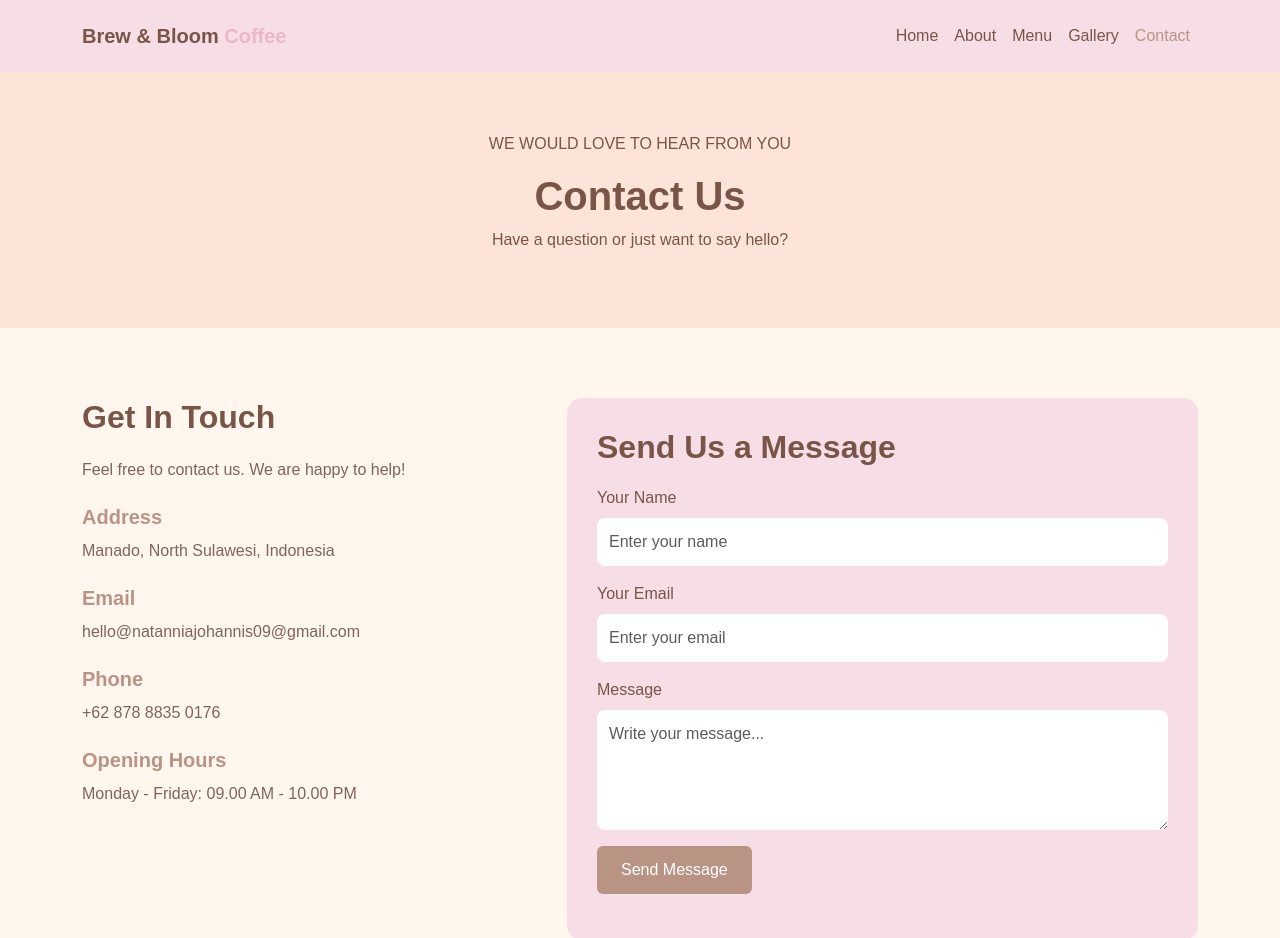
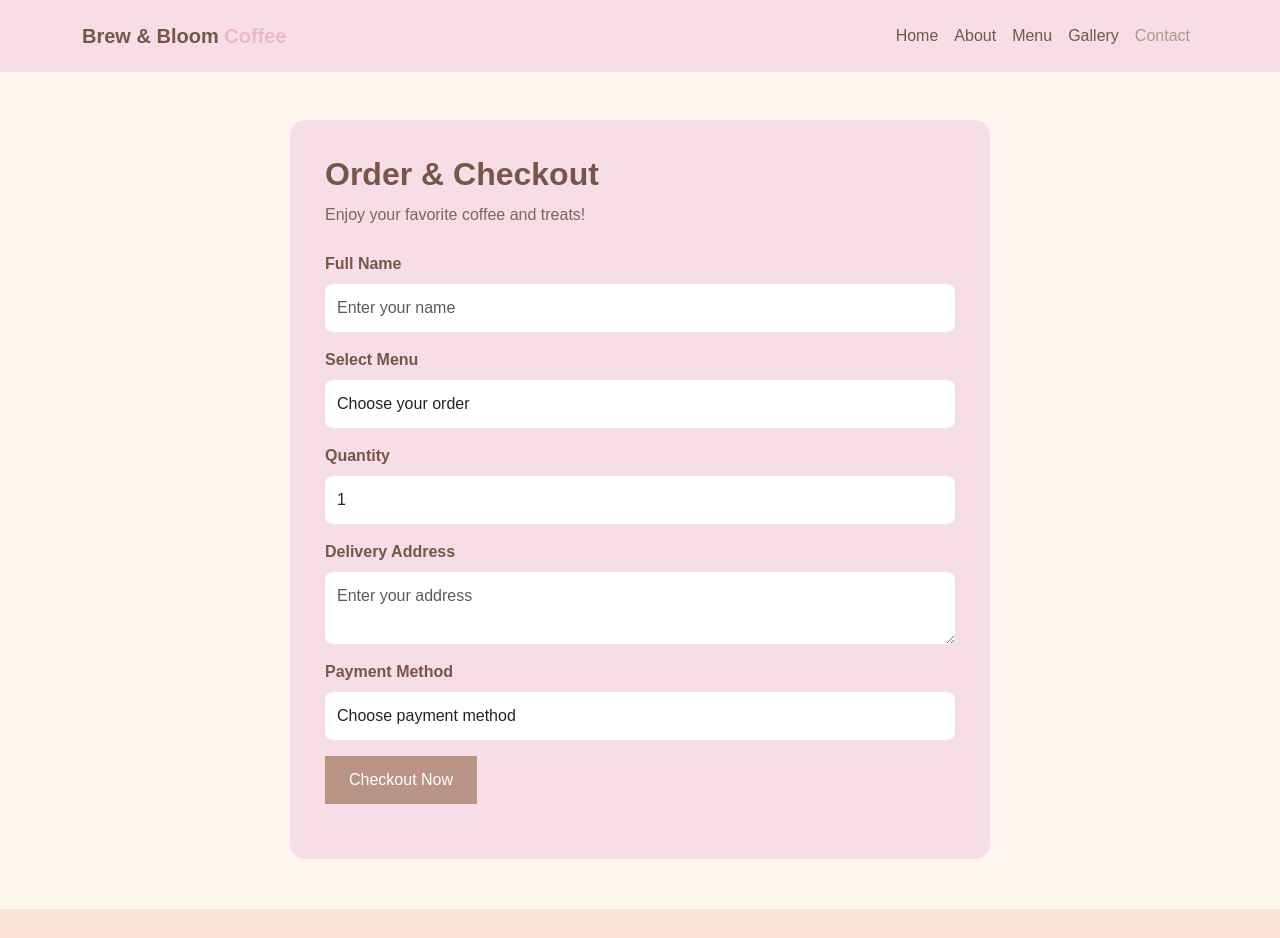
Before and after one commit to nataniajohannis09-del/brew-and-bloom-coffee, a plain HTML site: page contact.html in a window 1280 px wide. Shown: the top 938 px of the page. Drawn offline with nearby package versions, Linux system fonts and the light colour scheme.

Commit message:
update kode

```diff
--- a/contact.html
+++ b/contact.html
@@ -47,6 +47,63 @@
             </div>
         </div>
     </nav>
+
+
+<!-- Checkout Section -->
+<div class="checkout-section mt-5">
+    <h2>Order & Checkout</h2>
+    <p>Enjoy your favorite coffee and treats!</p>
+
+    <form id="checkoutForm">
+        <div class="mb-3">
+            <label class="form-label">Full Name</label>
+            <input type="text" id="customerName" class="form-control" placeholder="Enter your name" required>
+        </div>
+
+        <div class="mb-3">
+            <label class="form-label">Select Menu</label>
+            <select id="orderMenu" class="form-control" required>
+                <option value="">Choose your order</option>
+                <option value="Cappuccino">Cappuccino - Rp25.000</option>
+                <option value="Cafe Latte">Cafe Latte - Rp28.000</option>
+                <option value="Cafe Mocha">Cafe Mocha - Rp30.000</option>
+                <option value="Matcha Latte">Matcha Latte - Rp27.000</option>
+                <option value="Chocolate">Chocolate - Rp25.000</option>
+                <option value="Strawberry Milk">Strawberry Milk - Rp25.000</option>
+                <option value="Butter Croissant">Butter Croissant - Rp20.000</option>
+                <option value="Chocolate Cake">Chocolate Cake - Rp30.000</option>
+                <option value="Chicken Sandwich">Chicken Sandwich - Rp32.000</option>
+            </select>
+        </div>
+
+        <div class="mb-3">
+            <label class="form-label">Quantity</label>
+            <input type="number" id="orderQuantity" class="form-control" min="1" value="1" required>
+        </div>
+
+        <div class="mb-3">
+            <label class="form-label">Delivery Address</label>
+            <textarea id="deliveryAddress" class="form-control" placeholder="Enter your address" required></textarea>
+        </div>
+
+        <div class="mb-3">
+            <label class="form-label">Payment Method</label>
+            <select id="paymentMethod" class="form-control" required>
+                <option value="">Choose payment method</option>
+                <option value="Cash">Cash</option>
+                <option value="Bank Transfer">Bank Transfer</option>
+                <option value="E-Wallet">E-Wallet</option>
+            </select>
+        </div>
+
+        <button type="submit" class="btn-coffee">
+            Checkout Now
+        </button>
+
+        <div id="checkoutMessage"></div>
+    </form>
+</div>
+
 
     <!-- Contact Header -->
     <section class="contact-header text-center">
@@ -123,6 +180,8 @@
         </div>
     </footer>
 
+
+
     <!-- Bootstrap JS -->
     <script src="https://cdn.jsdelivr.net/npm/bootstrap@5.3.8/dist/js/bootstrap.bundle.min.js"></script>
 
--- a/script.js
+++ b/script.js
@@ -14,3 +14,42 @@ if (contactForm) {
         contactForm.reset();
     });
 }
+
+// Checkout Form
+const checkoutForm = document.getElementById("checkoutForm");
+
+if (checkoutForm) {
+    checkoutForm.addEventListener("submit", function(event) {
+        event.preventDefault();
+
+        const name = document.getElementById("customerName").value;
+        const menu = document.getElementById("orderMenu").value;
+        const quantity = parseInt(document.getElementById("orderQuantity").value);
+        const address = document.getElementById("deliveryAddress").value;
+        const payment = document.getElementById("paymentMethod").value;
+
+        const prices = {
+            "Cappuccino": 25000,
+            "Cafe Latte": 28000,
+            "Cafe Mocha": 30000,
+            "Matcha Latte": 27000,
+            "Chocolate": 25000,
+            "Strawberry Milk": 25000,
+            "Butter Croissant": 20000,
+            "Chocolate Cake": 30000,
+            "Chicken Sandwich": 32000
+        };
+
+        const total = prices[menu] * quantity;
+
+        document.getElementById("checkoutMessage").innerHTML =
+            "Thank you, " + name + "!<br>" +
+            "Your order: " + menu + "<br>" +
+            "Quantity: " + quantity + "<br>" +
+            "Address: " + address + "<br>" +
+            "Payment: " + payment + "<br>" +
+            "Total: Rp" + total.toLocaleString("id-ID");
+
+        checkoutForm.reset();
+    });
+}
--- a/style.css
+++ b/style.css
@@ -368,3 +368,45 @@ body {
     margin-top: 15px;
     font-weight: bold;
 }
+
+/* Checkout Section */
+.checkout-section {
+    background-color: #F7DDE5;
+    padding: 35px;
+    border-radius: 15px;
+    max-width: 700px;
+    margin: 50px auto;
+}
+
+.checkout-section h2 {
+    color: #795548;
+    font-weight: bold;
+    margin-bottom: 10px;
+}
+
+.checkout-section p {
+    color: #80645B;
+    margin-bottom: 25px;
+}
+
+.checkout-section .form-control {
+    border: none;
+    border-radius: 8px;
+    padding: 12px;
+}
+
+.checkout-section label {
+    color: #795548;
+    font-weight: bold;
+}
+
+.checkout-section button {
+    border: none;
+    cursor: pointer;
+}
+
+#checkoutMessage {
+    margin-top: 20px;
+    color: #795548;
+    font-weight: bold;
+}
```
Also changed, not shown: index.html (+1 -0 lines).
